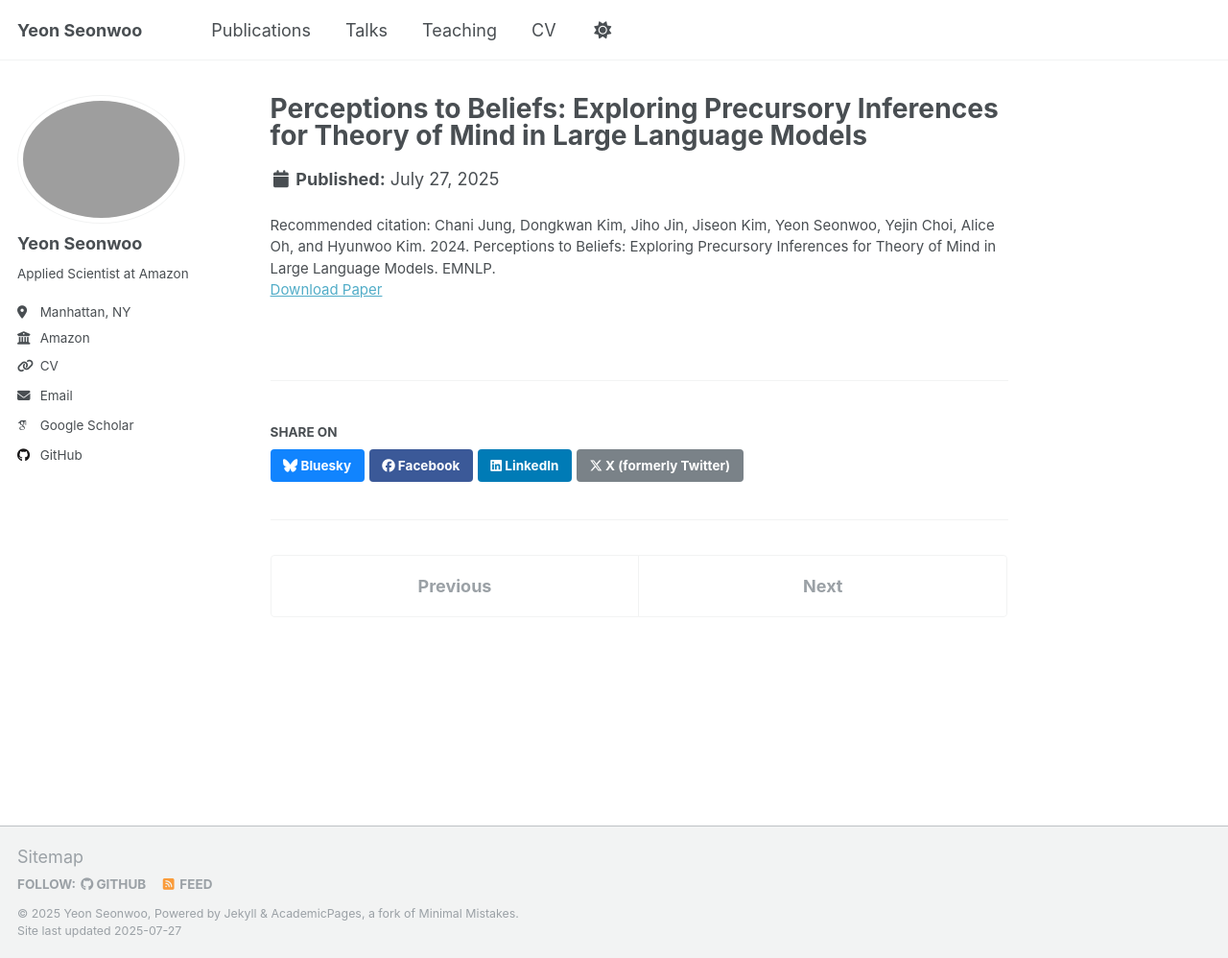
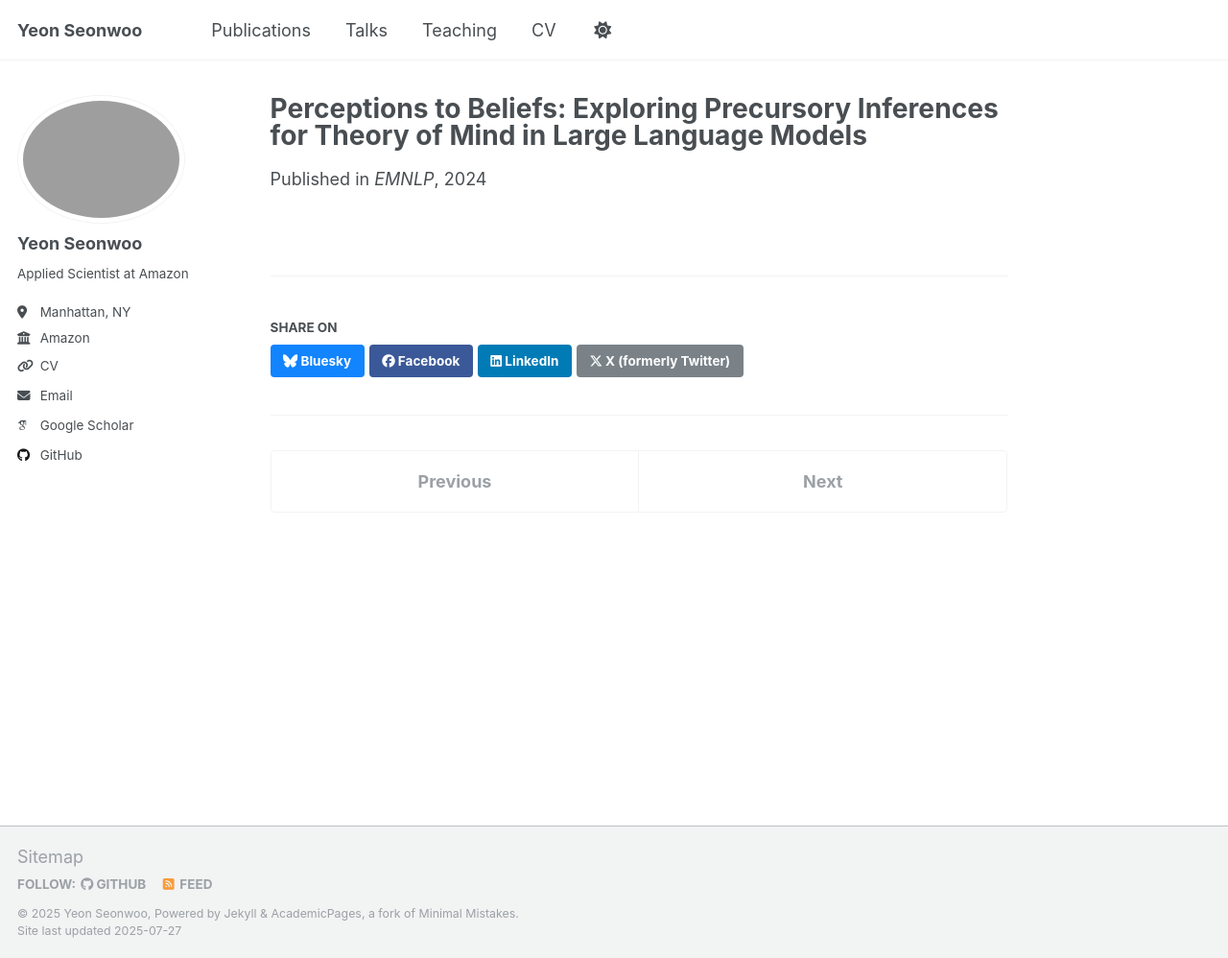
Before and after one commit to yeonsw/yeonsw.github.io, a Jekyll site: the page built from _publications/perceptions_to_beliefs.md, in a window 1280 px wide and 998 px high. Shown: the whole window at 96% size. Built offline with Jekyll 4.4.1, drawn with Linux system fonts in a browser that asks for light colours; some web fonts are replaced; a script that is not in the unit is left out.

Commit message:
Update perceptions_to_beliefs.md

```diff
--- a/_publications/perceptions_to_beliefs.md
+++ b/_publications/perceptions_to_beliefs.md
@@ -3,6 +3,8 @@
 collection: publications
 category: conferences
 permalink: /publication/perceptions_to_beliefs
-citation: "Chani Jung, Dongkwan Kim, Jiho Jin, Jiseon Kim, Yeon Seonwoo, Yejin Choi, Alice Oh, and Hyunwoo Kim. 2024. Perceptions to Beliefs: Exploring Precursory Inferences for Theory of Mind in Large Language Models. EMNLP."
+date: 2024-01-01
+venue: 'EMNLP'
+authors: "Chani Jung, Dongkwan Kim, Jiho Jin, Jiseon Kim, Yeon Seonwoo, Yejin Choi, Alice Oh, and Hyunwoo Kim"
 paperurl: 'https://aclanthology.org/2024.emnlp-main.1105/'
 ---
```
